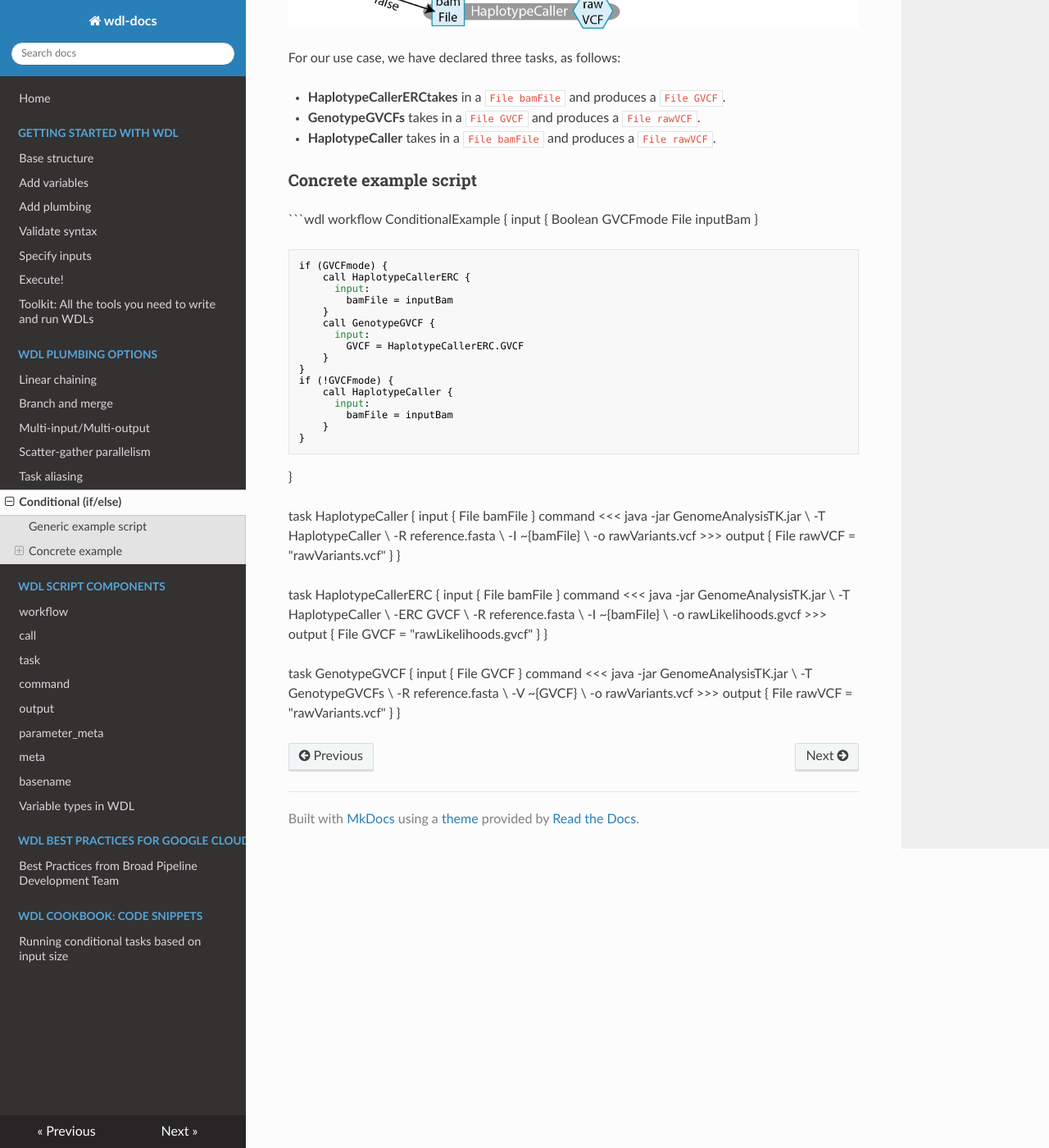
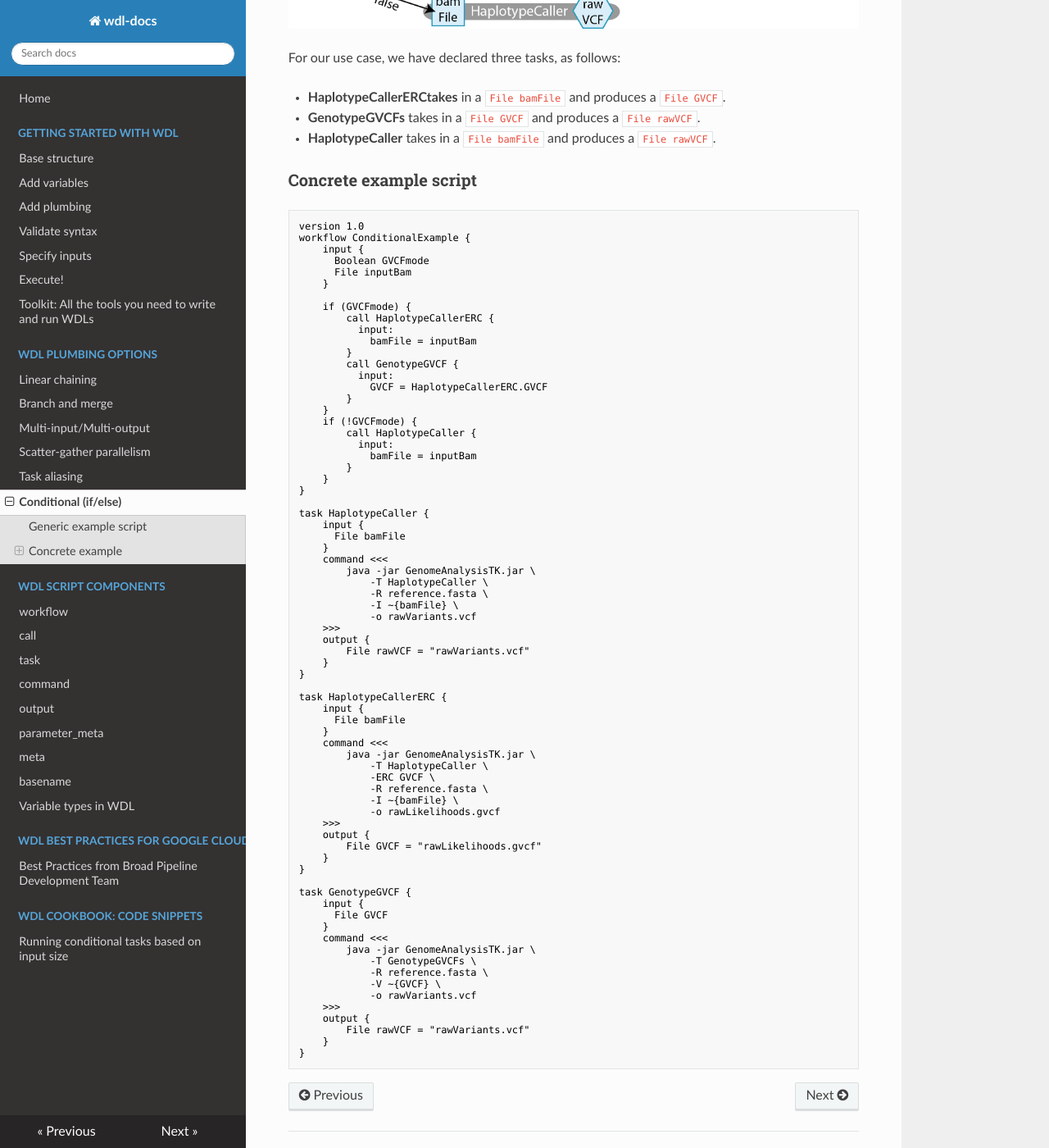
Before and after one commit to openwdl/wdl-docs, an MkDocs documentation site: the page built from docs/conditionals.md, in a window 1280 px wide and 1400 px high, scrolled down 2306 px. Shown: the whole window at 82% size. Built offline with MkDocs 1.6.1, drawn with Linux system fonts in a browser that asks for light colours; nearby versions of some CDN libraries.

Commit message:
Minor updates for 1.0 spec and images

````diff
--- a/docs/conditionals.md
+++ b/docs/conditionals.md
@@ -103,7 +103,7 @@ It is important to note that ```stepC```’s input **must** be declared as an op
 ## Concrete example
 
 Here we declare `GVCFmode`, a variable of the type Boolean. If it is `true`, then we want to run the tool in GVCF mode, otherwise we want to run it in normal mode. Essentially, this workflow allows you to select which HaplotypeCaller method you wish to run.
-![A diagram of a workflow that starts with the Boolean variable GVCFmode. If the Boolean is set to true, the workflow takes in a BAM file input and runs the task HaplotypeCallerERC, which produces a GVCF output. If the Boolean is false, the workflow takes in a a BAM input that runs through the task HaplotypeCaller, producing a raw VCF.](../Images/conditional_concrete.png)
+![A diagram of a workflow that starts with the Boolean variable GVCFmode. If the Boolean is set to true, the workflow takes in a BAM file input and runs the task HaplotypeCallerERC, which produces a GVCF output. If the Boolean is false, the workflow takes in a a BAM input that runs through the task HaplotypeCaller, producing a raw VCF.](./Images/conditional_concrete.png)
 
 For our use case, we have declared three tasks, as follows:
 
@@ -113,6 +113,7 @@ For our use case, we have declared three tasks, as follows:
 
 ### Concrete example script
 ```wdl
+version 1.0
 workflow ConditionalExample {
     input {
       Boolean GVCFmode
@@ -185,3 +186,4 @@ task GenotypeGVCF {
         File rawVCF = "rawVariants.vcf"
     }
 }
+```
````
Also changed, not shown: docs/ScatterGather_parallelism.md (+3 -1 lines).
